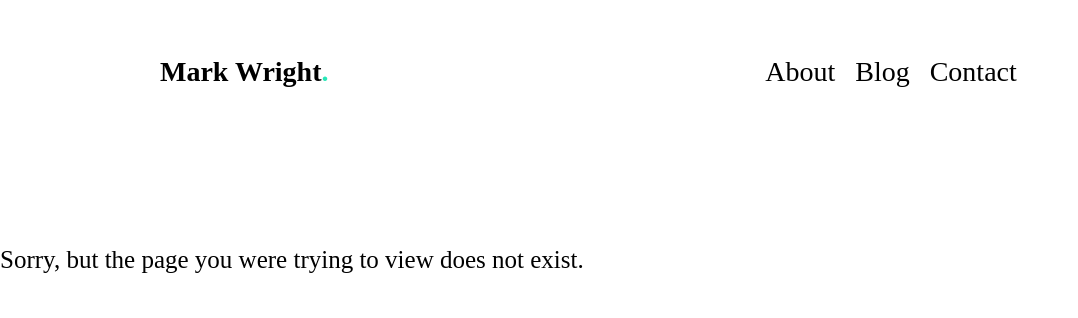
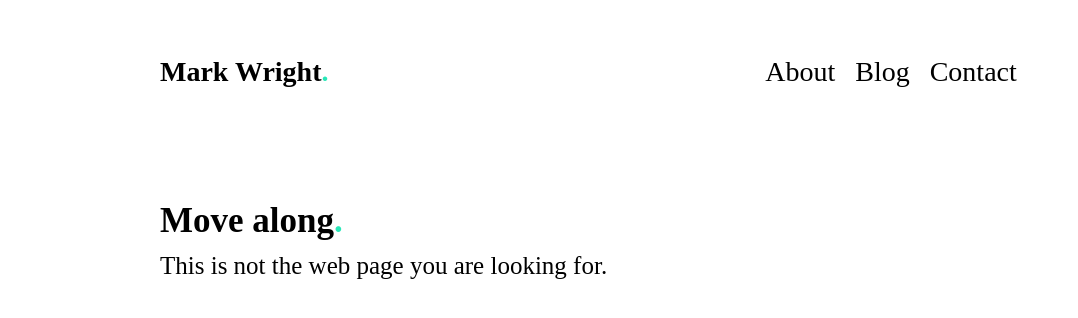
Before and after one commit to mrkwrght/mrkwrghtdotcom, a Jekyll site: the page built from 404.html, in a window 1280 px wide. Shown: the top 318 px of the page, without its empty margins (0-1078 px from the left). Built offline with Jekyll 4.4.1, drawn with Linux system fonts in a browser that asks for light colours; some web fonts are replaced.

Commit message:
404 page

```diff
--- a/404.html
+++ b/404.html
@@ -1,9 +1,16 @@
 ---
 layout: default
+title: Mark Wright - 404
 ---
   {% include header.html %}
 
 <div class="page">
-  <h1 class="page-title">{{ page.title }}</h1>
-  <span>Sorry, but the page you were trying to view does not exist.</span>
+  <div class="container">
+  <div class="row">
+   <div class="col-md-10 columns">
+     <h2>Move along<span class="green">.</span></h2>
+  <span>This is not the web page you are looking for.</span>
 </div>
+</div>
+</div>
+</div>
```
